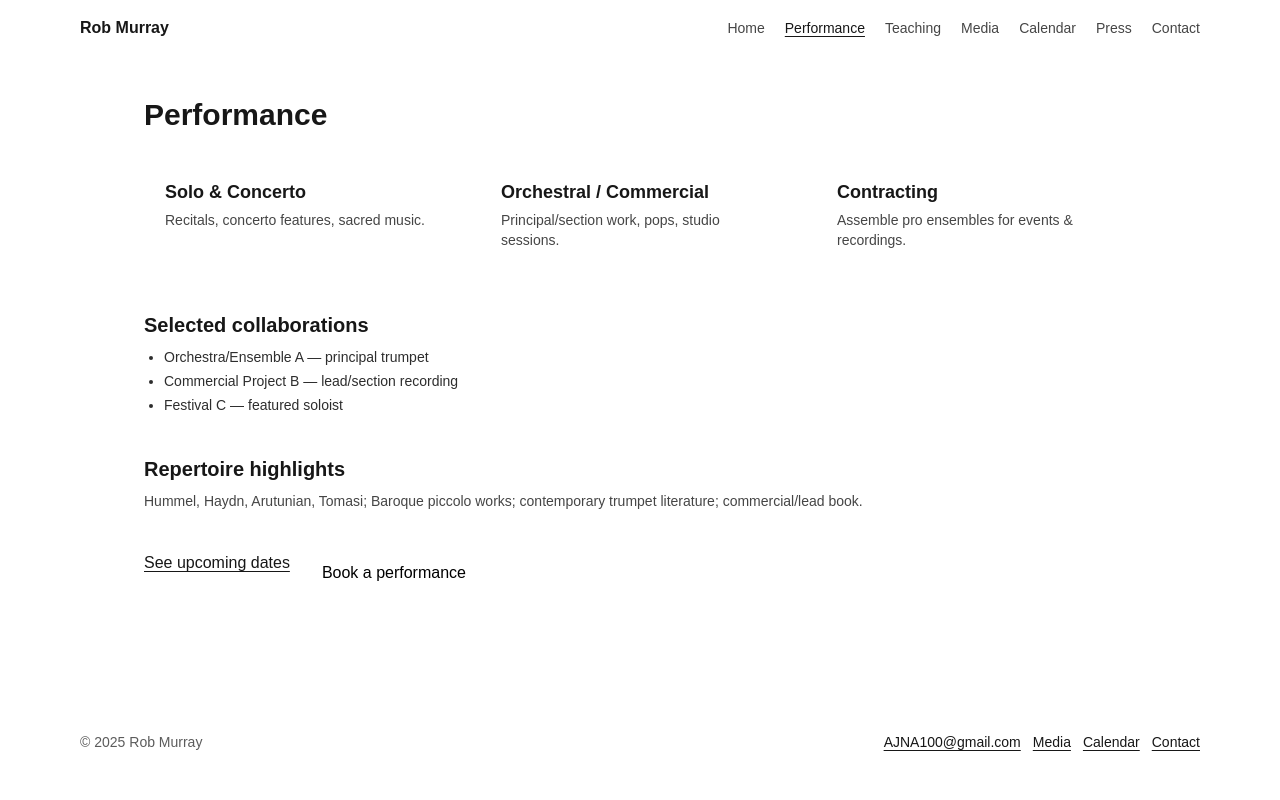
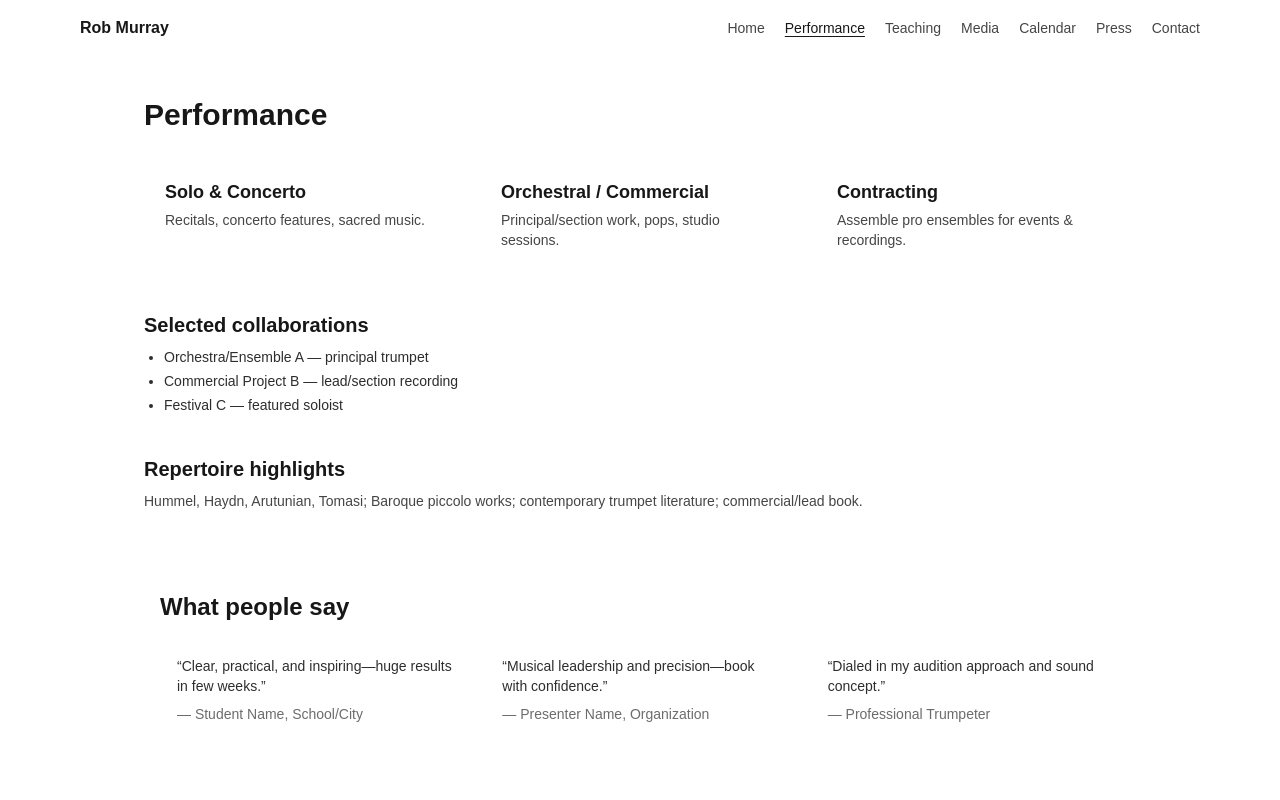
Before and after one commit to rpoole444/dr-murray-website, a Next.js app: page /performance in a window 1280 px wide. Shown: the top 800 px of the page. Built offline with nearby package versions, Linux system fonts and the light colour scheme.

Commit message:
add testimonials

```diff
--- a/src/app/performance/page.tsx
+++ b/src/app/performance/page.tsx
@@ -1,5 +1,7 @@
 import Link from 'next/link';
 import { ButtonLink } from '@/components/ui';
+import testimonials from '@/content/testimonials.json';
+import Testimonials from '@/components/Testimonials';
 export const metadata = {
   title: 'Performance',
   description: 'Solo, orchestral, commercial performance and contracting.',
@@ -35,6 +37,10 @@ export default function PerformancePage() {
         </p>
       </section>
 
+      <section className="mb-10">
+        <Testimonials items={testimonials} />
+      </section>
+
       {/* CTAs */}
       <div className="flex flex-wrap gap-3">
        <Link className="underline" href="/calendar">See upcoming dates</Link>  {/* keep as text link */}
--- a/src/app/teaching/page.tsx
+++ b/src/app/teaching/page.tsx
@@ -1,5 +1,8 @@
 import Link from 'next/link';
 import { ButtonLink } from '@/components/ui';
+import testimonials from '@/content/testimonials.json';
+import Testimonials from '@/components/Testimonials';
+
 export const metadata = {
   title: 'Teaching',
   description: 'Private lessons, clinics, and masterclasses with Dr. Rob Murray.',
@@ -34,6 +37,12 @@ export default function TeachingPage() {
         </ul>
       </section>
 
+      <section className="space-y-3 mb-10">
+        <Testimonials items={testimonials} />
+      </section>
+
+
+
       <div className="mt-6">
         <ButtonLink href="/contact">Request lessons / clinic</ButtonLink>
       </div>
--- /dev/null
+++ b/src/components/Testimonials.tsx
@@ -0,0 +1,15 @@
+export default function Testimonials({ items }:{ items:{quote:string;name:string}[] }) {
+  return (
+    <section className="max-w-5xl mx-auto px-4 py-10">
+      <h2 className="text-2xl font-semibold mb-4">What people say</h2>
+      <ul className="grid md:grid-cols-3 gap-4">
+        {items.map((t, i) => (
+          <li key={i} className="rounded-2xl border border-white/10 p-4 text-sm opacity-90">
+            “{t.quote}”
+            <div className="mt-2 opacity-70">— {t.name}</div>
+          </li>
+        ))}
+      </ul>
+    </section>
+  );
+}
--- /dev/null
+++ b/src/content/testimonials.json
@@ -0,0 +1,5 @@
+[
+  { "quote": "Clear, practical, and inspiring—huge results in few weeks.", "name": "Student Name, School/City" },
+  { "quote": "Musical leadership and precision—book with confidence.", "name": "Presenter Name, Organization" },
+  { "quote": "Dialed in my audition approach and sound concept.", "name": "Professional Trumpeter" }
+]
```
